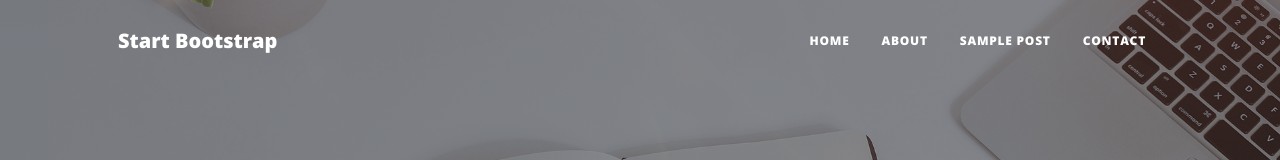
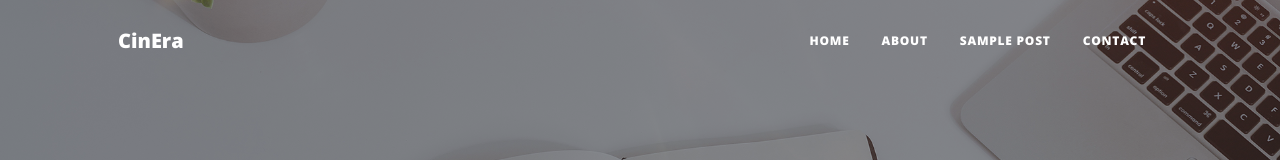
Before and after one commit to cinemanomad/CineEra, a plain HTML site: page index.html in a window 1280 px wide. Shown: the top 160 px of the page. Drawn offline with nearby package versions, Linux system fonts and the light colour scheme.

Commit message:
Update index.html

```diff
--- a/index.html
+++ b/index.html
@@ -19,7 +19,7 @@
         <!-- Navigation-->
         <nav class="navbar navbar-expand-lg navbar-light" id="mainNav">
             <div class="container px-4 px-lg-5">
-                <a class="navbar-brand" href="index.html">Start Bootstrap</a>
+                <a class="navbar-brand" href="index.html">CinEra</a>
                 <button class="navbar-toggler" type="button" data-bs-toggle="collapse" data-bs-target="#navbarResponsive" aria-controls="navbarResponsive" aria-expanded="false" aria-label="Toggle navigation">
                     Menu
                     <i class="fas fa-bars"></i>
```
